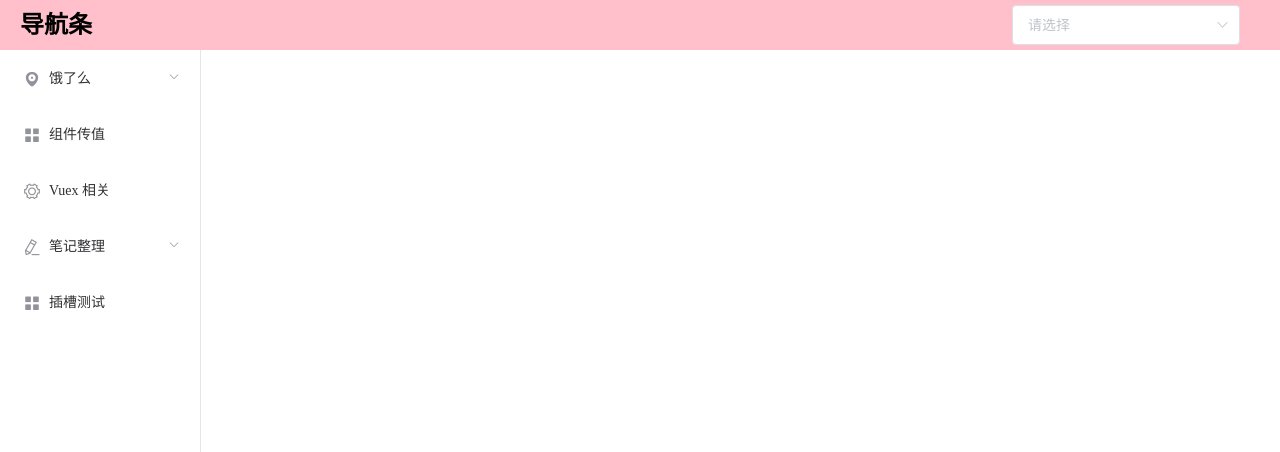
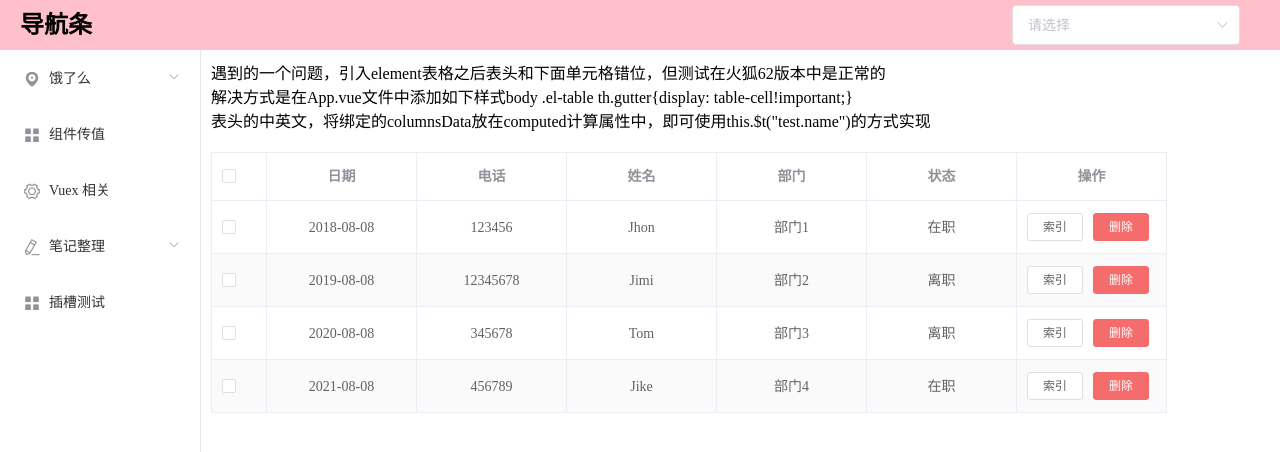
Before and after one commit to yujinWang/js-basic-methods, a Vue app in the folder 2019-08-28-vuetips/vuetips/: page /#/ElementUi in a window 1280 px wide. Before the commit this address led to /#/Portal. Shown: the top 452 px of the page. Built offline with nearby package versions, Linux system fonts and the light colour scheme.

Commit message:
table自定义列

```diff
--- a/2019-08-28-vuetips/vuetips/src/common/lang/en.js
+++ b/2019-08-28-vuetips/vuetips/src/common/lang/en.js
@@ -18,6 +18,7 @@ module.exports = {
 		phoneNum: "PhoneNo",
 		name: "Name",
 		department: "DepartMent",
-		status: "Status"
+		status: "Status",
+		operator: "Operator"
 	}
 }
--- a/2019-08-28-vuetips/vuetips/src/common/lang/zh.js
+++ b/2019-08-28-vuetips/vuetips/src/common/lang/zh.js
@@ -18,6 +18,7 @@ module.exports = {
 		phoneNum: "电话",
 		name: "姓名",
 		department: "部门",
-		status: "状态"
+		status: "状态",
+		operator: "操作"
 	}
 }
--- a/2019-08-28-vuetips/vuetips/src/common/table/Table.vue
+++ b/2019-08-28-vuetips/vuetips/src/common/table/Table.vue
@@ -1,4 +1,5 @@
 <template>
+	<div>
 		<el-table
 			:stripe="stripe"
 			:border="border"
@@ -20,9 +21,21 @@
 				:prop="column.prop"
 				:label="column.label"
 				:align="column.align"
-			:width="column.width">
+				:width="column.width"
+			>
+			</el-table-column>
+			<el-table-column
+				label="操作"
+				header-align="center"
+				width="150"
+			>
+				<template slot-scope="scope">
+					<el-button size="mini" @click="handleEdit(scope.$index, scope.row)">索引</el-button>
+					<el-button size="mini" type="danger" @click="handleDelete(scope.$index, scope.row)">删除</el-button>
+				</template>
 			</el-table-column>
 		</el-table>
+	</div>
 </template>
 <script>
 	export default {
@@ -54,9 +67,17 @@
 			}
 		},
 		methods: {
-			clickTable(row) {
-				console.log(row);
+			handleEdit(index,row) {
+				alert(index);
+				console.log(index,row);
+			},
+			handleDelete(index,row) {
+				alert(index);
+				console.log(index,row);
 			}
 		}
 	}
 </script>
+<style scoped>
+
+</style>
--- a/2019-08-28-vuetips/vuetips/src/views/ElementUi/ElementUi.vue
+++ b/2019-08-28-vuetips/vuetips/src/views/ElementUi/ElementUi.vue
@@ -98,7 +98,12 @@
 			}
 		},
 		methods: {
-
+			handleEdit(index,row) {
+				console.log(arguments);
+			},
+			handleDelete(index,row) {
+				console.log(arguments);
+			}
 		}
 	}
 </script>
```
Also changed, not shown: 2019-08-28-vuetips/vuetips/package.json (line endings or trailing spaces). Lines whose indentation alone changed are shown as unchanged.
